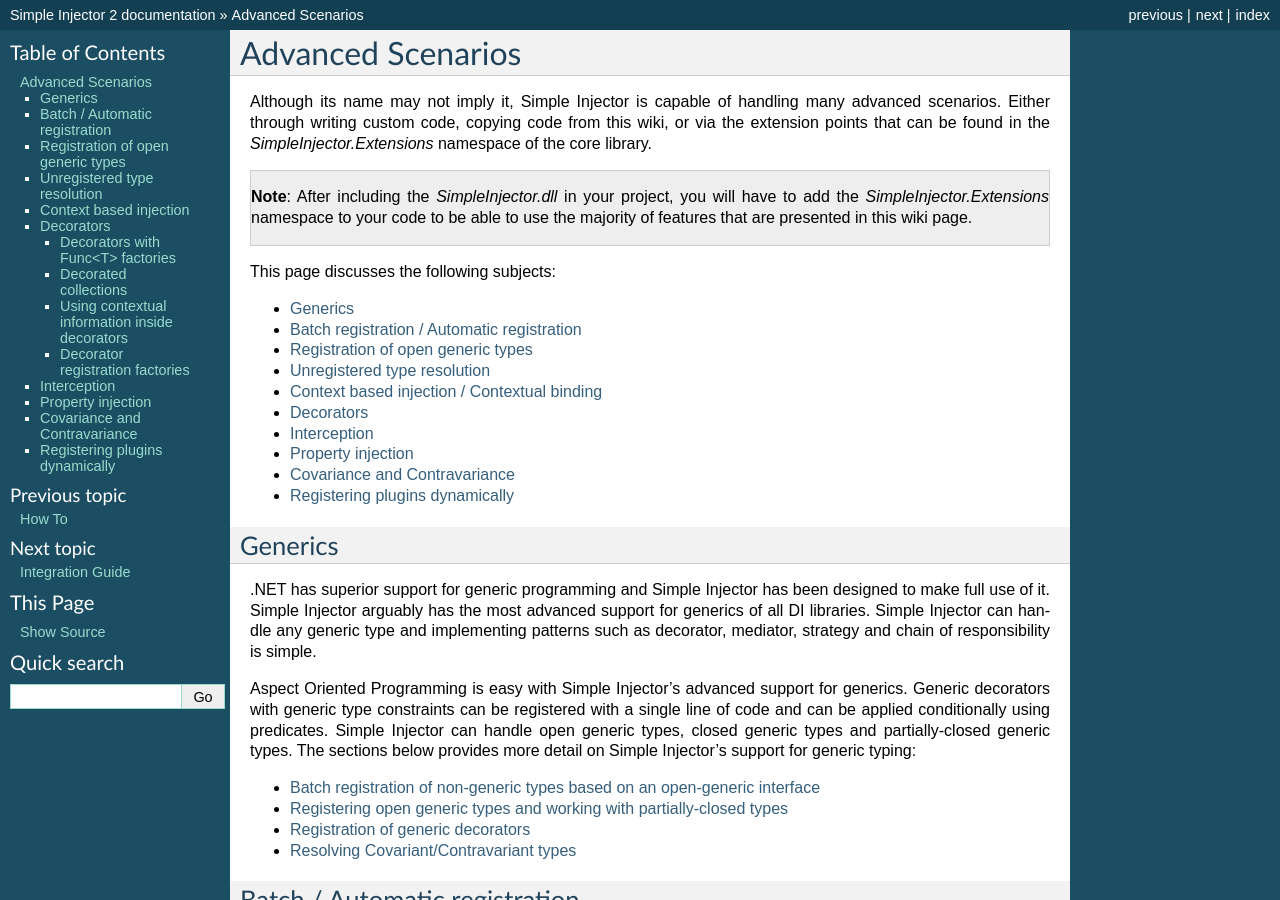
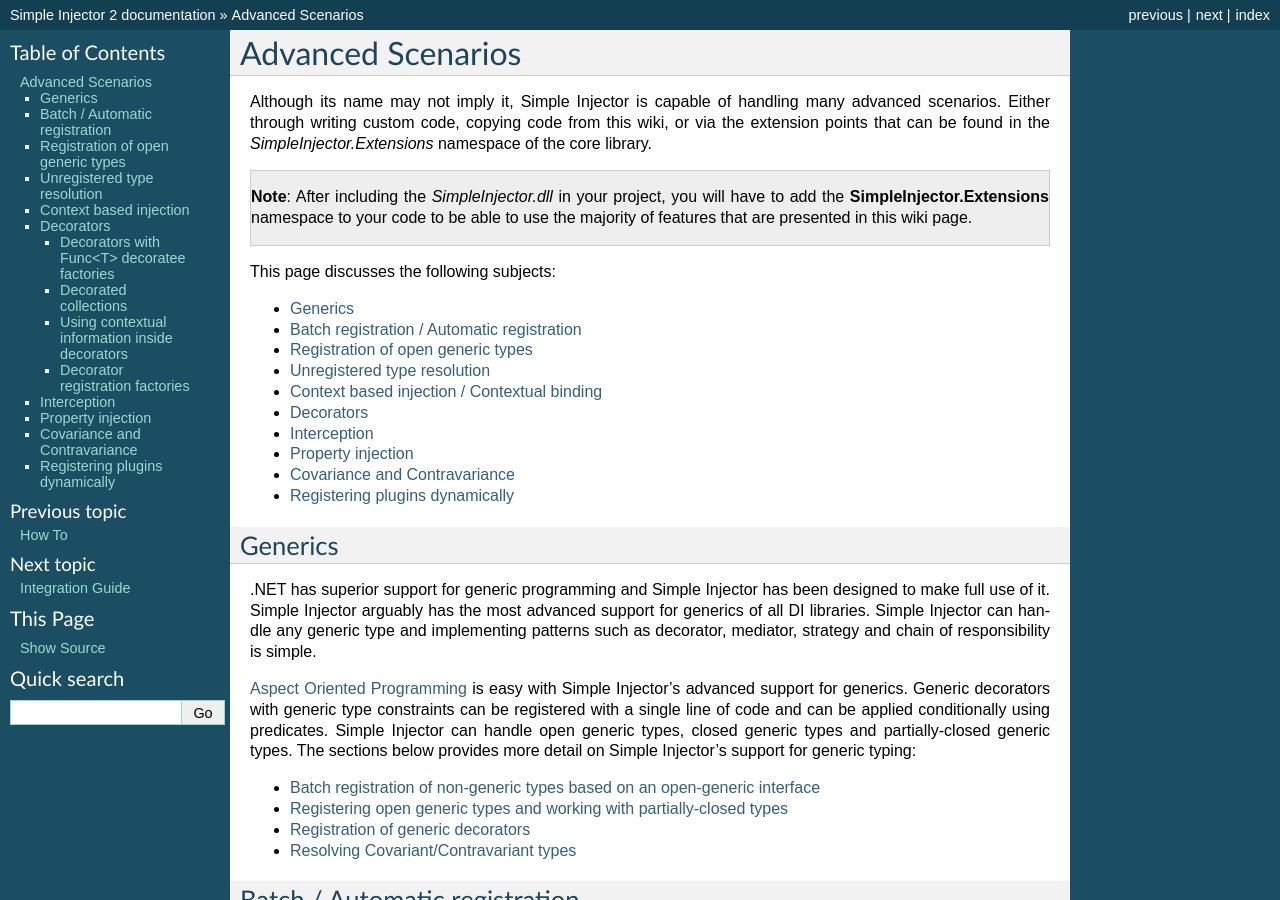
Before and after one commit to simpleinjector/Documentation, a Sphinx documentation site: the page built from source/advanced.rst, in a window 1280 px wide and 900 px high. Built offline with Sphinx 7.4.7, drawn with Linux system fonts in a browser that asks for light colours; some of the changed text lies outside the part shown.

Commit message:
Small improvements to some documents.

```diff
--- a/source/advanced.rst
+++ b/source/advanced.rst
@@ -6,7 +6,7 @@ Although its name may not imply it, Simple Injector is capable of handling many
 
 .. container:: Note
 
-    **Note**: After including the *SimpleInjector.dll* in your project, you will have to add the *SimpleInjector.Extensions* namespace to your code to be able to use the majority of features that are presented in this wiki page.
+    **Note**: After including the *SimpleInjector.dll* in your project, you will have to add the **SimpleInjector.Extensions** namespace to your code to be able to use the majority of features that are presented in this wiki page.
 
 This page discusses the following subjects:
 
@@ -28,7 +28,7 @@ Generics
 
 .NET has superior support for generic programming and Simple Injector has been designed to make full use of it. Simple Injector arguably has the most advanced support for generics of all DI libraries. Simple Injector can handle any generic type and implementing patterns such as decorator, mediator, strategy and chain of responsibility is simple.
 
-Aspect Oriented Programming is easy with Simple Injector's advanced support for generics. Generic decorators with generic type constraints can be registered with a single line of code and can be applied conditionally using predicates. Simple Injector can handle open generic types, closed generic types and partially-closed generic types. The sections below provides more detail on Simple Injector's support for generic typing:
+`Aspect Oriented Programming <https://en.wikipedia.org/wiki/Aspect-oriented_programming>`_ is easy with Simple Injector's advanced support for generics. Generic decorators with generic type constraints can be registered with a single line of code and can be applied conditionally using predicates. Simple Injector can handle open generic types, closed generic types and partially-closed generic types. The sections below provides more detail on Simple Injector's support for generic typing:
 
 * :ref:`Batch registration of non-generic types based on an open-generic interface<Batch-Registration>`
 * :ref:`Registering open generic types and working with partially-closed types <Registration-Of-Open-Generic-Types>`
@@ -230,9 +230,11 @@ There are some instance where want to have a fallback implementation in the case
 .. code-block:: c#
 
     container.RegisterOpenGeneric(typeof(IRepository<>), typeof(ReadOnlyRepository<>),
-        c => typeof(IReadOnlyEntity).IsAssignableFrom(c.ServiceType.GetGenericArguments().Single()));
+        c => typeof(IReadOnlyEntity).IsAssignableFrom(
+            c.ServiceType.GetGenericArguments().Single()));
 
-    container.RegisterOpenGeneric(typeof(IRepository<>), typeof(ReadWriteRepository<>), c => !c.Handled);
+    container.RegisterOpenGeneric(typeof(IRepository<>), typeof(ReadWriteRepository<>),
+        c => !c.Handled);
 
 In the case where the open generic implementation contains generic type constraints Simple Injector will automatically apply the type conditionally based on its generic type constraints:
 
@@ -241,7 +243,8 @@ In the case where the open generic implementation contains generic type constrai
     class ReadOnlyRepository<T> : IRepository<T> where T : IReadOnlyEntity { }
 
     container.RegisterOpenGeneric(typeof(IRepository<>), typeof(ReadOnlyRepository<>));
-    container.RegisterOpenGeneric(typeof(IRepository<>), typeof(ReadWriteRepository<>), c => !c.Handled);
+    container.RegisterOpenGeneric(typeof(IRepository<>), typeof(ReadWriteRepository<>),
+        c => !c.Handled);
 
 The final option in Simple Injector is to supply the **RegisterOpenGeneric** method with a partially-closed generic type:
 
@@ -352,7 +355,7 @@ Take the plausible scenario where we want to validate all commands that get exec
         }
     }
 
-The *ValidationCommandHandlerDecorator<TCommand>* class is an implementation of the **ICommandHandler<TCommand>** interface, but it also wraps / decorates an *ICommandHandler<TCommand>* instance. Instead of injecting the real implementation directly into a consumer, we can (let Simple Injector) inject a validator decorator that wraps the real implementation.
+The *ValidationCommandHandlerDecorator<TCommand>* class is an implementation of the *ICommandHandler<TCommand>* interface, but it also wraps / decorates an *ICommandHandler<TCommand>* instance. Instead of injecting the real implementation directly into a consumer, we can (let Simple Injector) inject a validator decorator that wraps the real implementation.
 
 The *ValidationCommandHandlerDecorator<TCommand>* depends on an *IValidator* interface. An implementation that used Microsoft Data Annotations might look like this:
 
@@ -427,7 +430,7 @@ The given context contains several properties that allows you to analyze whether
 
 .. _Decorators-with-Func-factories:
 
-Decorators with Func<T> factories
+Decorators with Func<T> decoratee factories
 ---------------------------------
 
 In certain scenarios, it is needed to postpone building part of the object graph. For instance when a service needs to control the lifetime of a dependency, needs multiple instances, when instances need to be :ref:`executed on a different thread <Multi-Threaded-Applications>`, or when instances need to be created in a certain :ref:`scope <Scoped>` or (security) context.
@@ -735,8 +738,7 @@ The previous class can be registered as follows:
 .. code-block:: c#
 
     var container = new Container();
-    container.Options.PropertySelectionBehavior =
-        new ImportPropertySelectionBehavior();
+    container.Options.PropertySelectionBehavior = new ImportPropertySelectionBehavior();
 
 This enables explicit property injection on all properties that are marked with the [Import] attribute and an exception will be thrown when the property cannot be injected for whatever reason.
 
```
Also changed, not shown: other parts of source/advanced.rst (+1 -1 lines), source/CollectionRegistrationExtensions.rst (+5 -5 lines), source/decisions.rst (+7 -3 lines).
